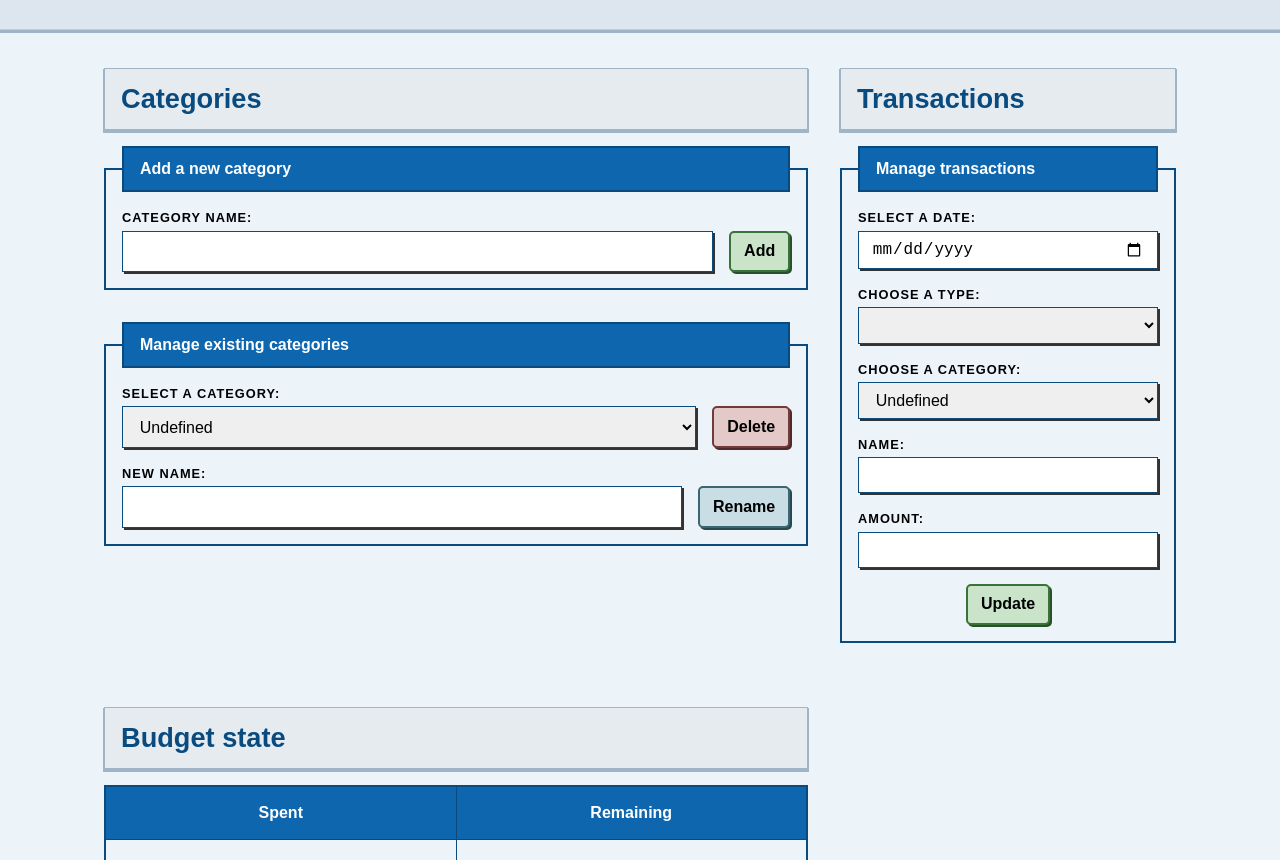
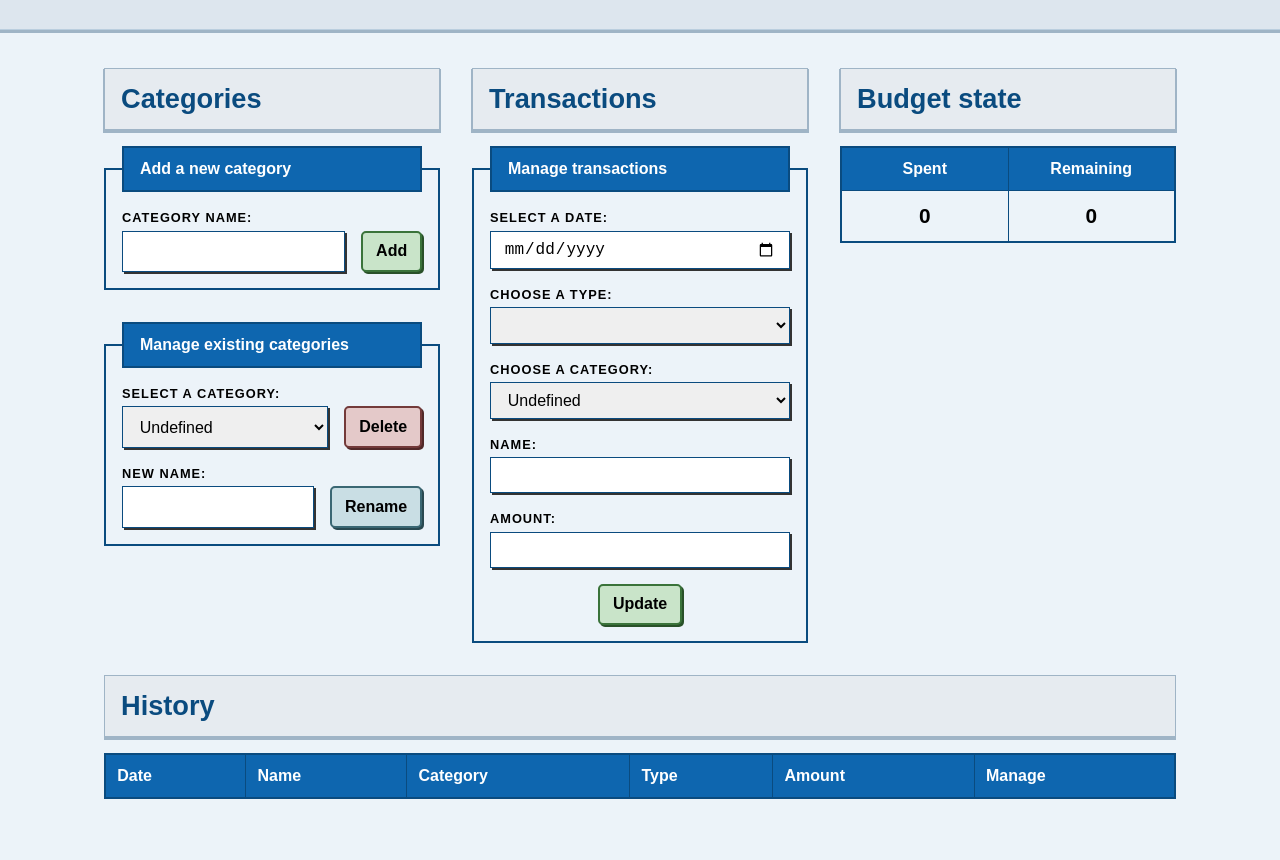
Before and after one commit to ArmandPhilippot/js-small-apps, a plain HTML site: page budget-app/index.html in a window 1280 px wide. Shown: the part 92-952 px from the top of the page. Drawn offline with Linux system fonts and the light colour scheme; a script that the page names is missing.

Commit message:
chore: adjust styles to repercute HTML changes

```diff
--- a/budget-app/style.css
+++ b/budget-app/style.css
@@ -90,7 +90,7 @@ table {
   padding: 0.5rem 1rem;
 }
 
-.app__purchases {
+.app__management {
   display: grid;
   grid-template-columns: repeat(auto-fill, min(calc(100vw - 2 * 1rem), 21rem));
   justify-content: center;
@@ -188,10 +188,11 @@ table {
 
 .table__item {
   border: 1px solid hsl(207, 85%, 27%);
-  padding: 0.8rem 1rem;
+  padding: 0.5rem 0.7rem;
+  width: max-content;
 }
 
-.table__item--manage .btn {
+.table__item .btn {
   display: inline-flex;
   margin: 0.5rem;
 }
@@ -209,12 +210,12 @@ table {
   font-size: 1.3rem;
 }
 
-.purchases-history {
+.app__history {
   max-width: 100%;
   overflow-x: auto;
 }
 
-.purchases-history .app__title {
+.app__history .app__title {
   position: sticky;
   left: 0;
 }
@@ -299,25 +300,17 @@ table {
  * Media Queries
  */
 @media screen and (min-width: 1200px) {
+  .app {
+    margin: auto;
+    max-width: 1200px;
+  }
   .app__management {
-    display: grid;
-    grid-template-columns: 44rem minmax(0, 21rem);
-    gap: 2rem;
-    justify-content: center;
-  }
-}
-
-@media screen and (min-width: 1600px) {
-  .app {
-    display: grid;
-    grid-template-columns: 67rem minmax(0, 21rem);
-    gap: 2rem;
-    justify-content: center;
+    grid-template-columns: repeat(3, min(calc(100vw - 2 * 1rem), 21rem));
   }
 
   .app__budget {
     position: sticky;
-    top: 0;
+    top: 1rem;
     height: max-content;
   }
 }
```
